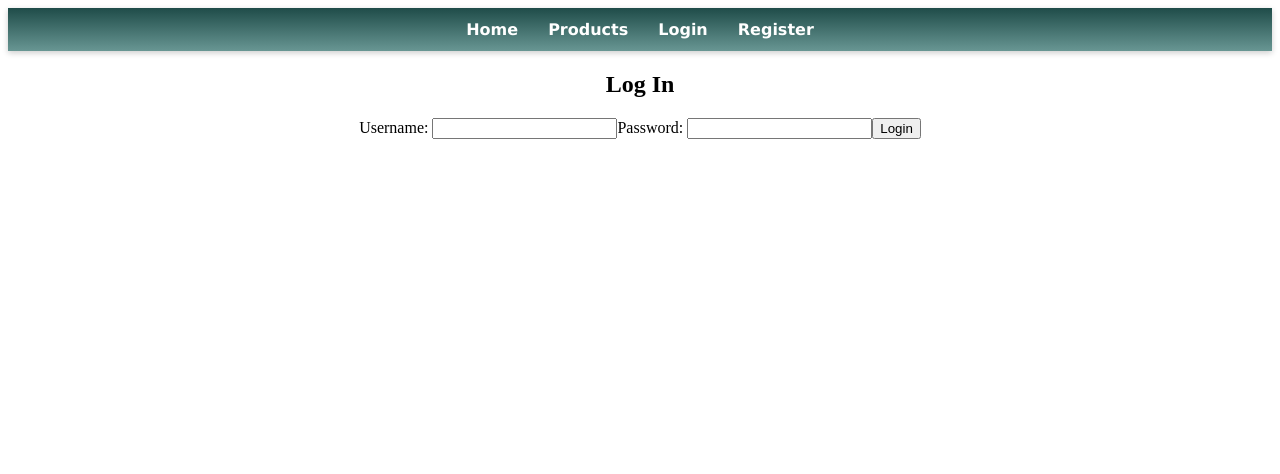
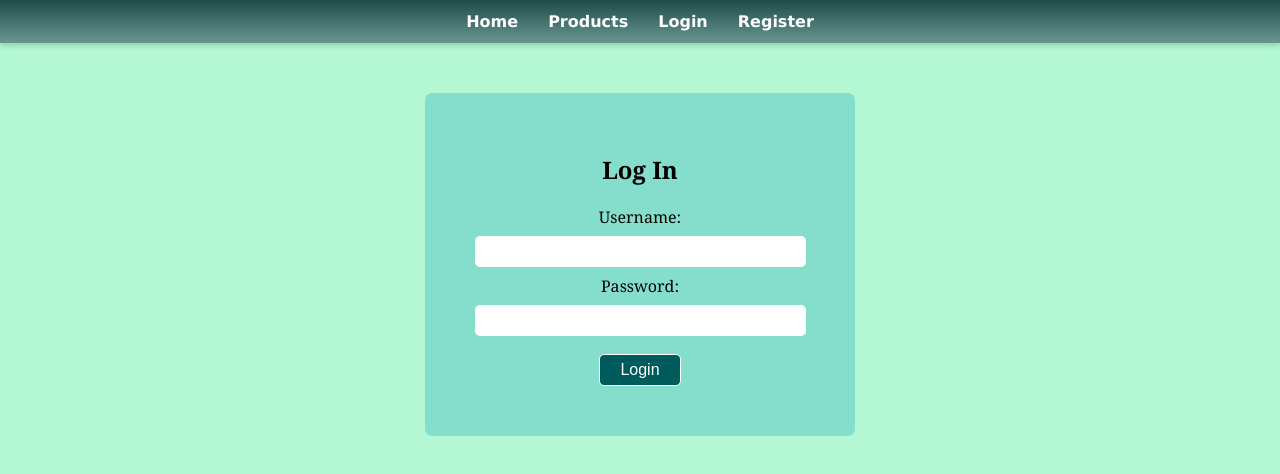
Before and after one commit to austinawhite/Market-Frontend, a React (Vite) app: page /login in a window 1280 px wide. Shown: the top 474 px of the page. Built offline with nearby package versions, Linux system fonts and the light colour scheme.

Commit message:
added Register and Login styling

```diff
--- a/src/index.css
+++ b/src/index.css
@@ -43,3 +43,54 @@
   background-color: #e0e0e0;
   color: #1f4c49;
 }
+
+.register-container, .login-container {
+  display: block;
+  text-align: center;
+  padding: 40px;
+  background-color: #85decb;
+  width: 350px;
+  margin: auto;
+  margin-top: 50px;
+  border-radius: 7px;
+  font-family: Georgia, serif;
+}
+
+.register-container input, .login-container input {
+  width: 90%;
+  padding: 8px;
+  margin: 8px;
+  border: none;
+  border-radius: 5px;
+  text-align: center;
+}
+
+  .login-button, .register-button {
+    background-color: #005c5c;
+    color: white;
+    border: 1px solid white;
+    padding: 6px 20px;
+    font-size: 16px;
+    margin: 10px;
+    border-radius: 5px;
+  }
+
+    .login-button:hover, .register-button:hover {
+    background-color: #1d99d7;
+    border-color: #022d32;
+  }
+
+body {
+  background-color: #b3f8d2;
+  margin: 0;
+  padding: 0;
+}
+
+.account-container {
+  display: block;
+  text-align: center;
+  padding: 40px;
+  margin: auto;
+  margin-top: 50px;
+  border-radius: 7px;
+}
```
